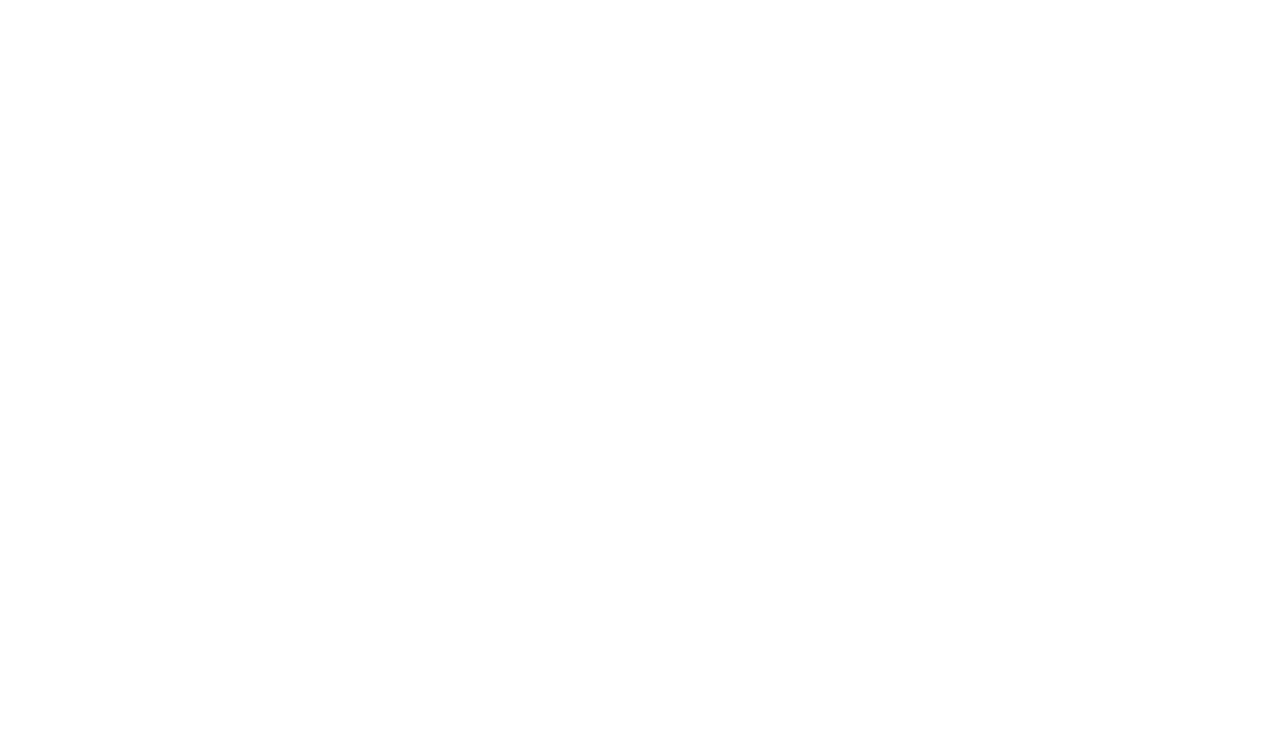
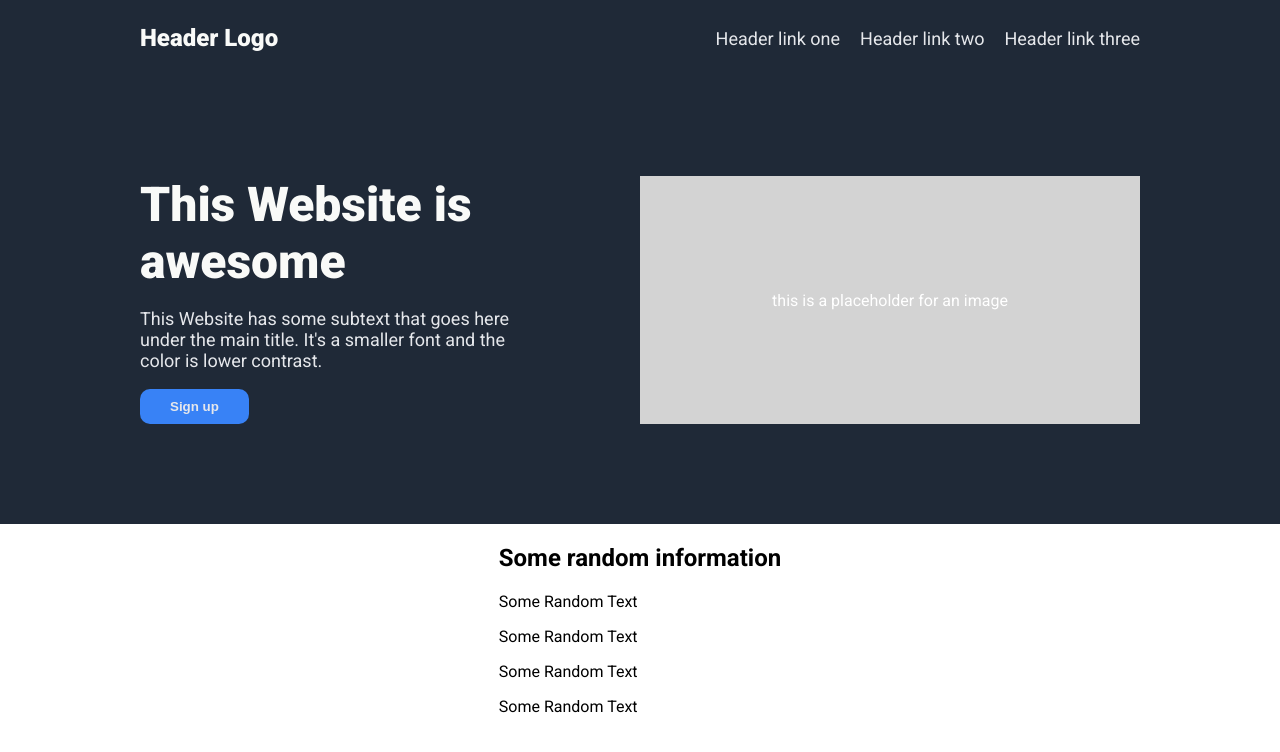
Before and after one commit to MrEscappe/PROJECT-Landing-Page, a plain HTML site: page index.html in a window 1280 px wide. Drawn offline with Linux system fonts and the light colour scheme.

Commit message:
Header and hero section are done

```diff
--- a/index.html
+++ b/index.html
@@ -3,7 +3,64 @@
 	<head>
 		<meta charset="UTF-8" />
 		<meta name="viewport" content="width=device-width, initial-scale=1.0" />
-		<title>Document</title>
+		<title>Project Landing Page</title>
+		<link rel="stylesheet" href="/styles/style.css" />
 	</head>
-	<body></body>
+	<body>
+		<header>
+			<div class="container container-header">
+				<div class="header-logo">
+					<p>Header Logo</p>
+				</div>
+				<div class="header-links">
+					<ul>
+						<li><a href="http://" target="_blank" rel="noopener noreferrer">Header link one</a></li>
+						<li><a href="http://" target="_blank" rel="noopener noreferrer">Header link two</a></li>
+						<li><a href="http://" target="_blank" rel="noopener noreferrer">Header link three</a></li>
+					</ul>
+				</div>
+			</div>
+		</header>
+		<div class="main">
+			<div class="container container-hero">
+				<div class="hero">
+					<h2>This Website is awesome</h2>
+					<p>This Website has some subtext that goes here under the main title. It's a smaller font and the color is lower contrast.</p>
+					<button>Sign up</button>
+				</div>
+				<div class="hero-img">
+					<p class="img">this is a placeholder for an image</p>
+				</div>
+			</div>
+		</div>
+		<div class="container contaier-info">
+			<div class="container-header-info">
+				<h2>Some random information</h2>
+			</div>
+			<div class="container-box">
+				<div class="container-info-box">
+					<div class="img-info"></div>
+					<p>Some Random Text</p>
+				</div>
+			</div>
+			<div class="container-box">
+				<div class="container-info-box">
+					<div class="img-info"></div>
+					<p>Some Random Text</p>
+				</div>
+			</div>
+			<div class="container-box">
+				<div class="container-info-box">
+					<div class="img-info"></div>
+					<p>Some Random Text</p>
+				</div>
+			</div>
+			<div class="container-box">
+				<div class="container-info-box">
+					<div class="img-info"></div>
+					<p>Some Random Text</p>
+				</div>
+			</div>
+		</div>
+	</body>
 </html>
--- a/styles/style.css
+++ b/styles/style.css
@@ -0,0 +1,98 @@
+@import url("https://fonts.googleapis.com/css2?family=Roboto:wght@400;700;900&display=swap");
+
+body {
+	display: flex;
+	margin: 0 auto;
+	flex-direction: column;
+	font-family: "Roboto", sans-serif;
+}
+
+/* Header */
+
+header {
+	background-color: #1f2937;
+}
+
+.container {
+	margin: 0 auto;
+	max-width: 1000px;
+}
+
+.container-header {
+	display: flex;
+	justify-content: space-between;
+	align-items: center;
+}
+
+.header-logo {
+	font-size: 24px;
+	color: #f9faf8;
+	font-weight: 800;
+}
+
+ul {
+	list-style: none;
+	display: flex;
+	gap: 20px;
+}
+
+a {
+	text-decoration: none;
+	color: #e5e7eb;
+	font-size: 18px;
+}
+
+/* Hero */
+
+.main {
+	background-color: #1f2937;
+}
+
+.container-hero {
+	display: flex;
+	margin-top: 100px;
+	margin-bottom: 100px;
+	justify-content: space-between;
+}
+
+.hero {
+	max-width: 400px;
+}
+
+.hero > h2 {
+	font-size: 48px;
+	font-weight: 900;
+	color: #f9faf8;
+	margin: 0;
+}
+
+.hero > p {
+	font-size: 18px;
+	color: #e5e7eb;
+}
+
+.hero-img {
+	background-color: lightgray;
+	width: 500px;
+	display: flex;
+	justify-content: center;
+	align-items: center;
+}
+
+.img {
+	color: white;
+	margin: 0;
+	flex-shrink: 0;
+}
+
+.hero > button {
+	background-color: #3882f6;
+	padding: 10px 30px;
+	border-radius: 10px;
+	text-decoration: none;
+	outline: none;
+	border: none;
+	color: #e5e7eb;
+	font-weight: bold;
+	cursor: pointer;
+}
```
Also changed, not shown: img/01.png (added), img/02.png (added).
